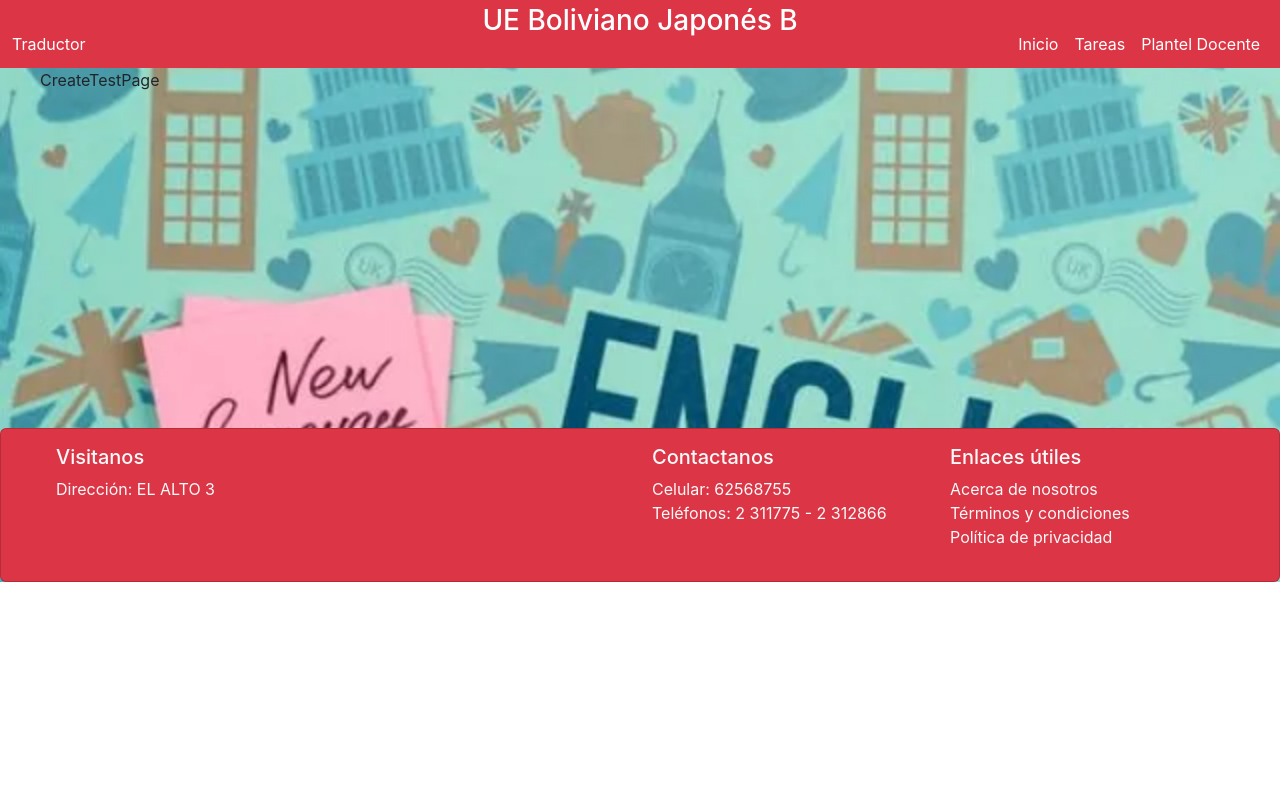
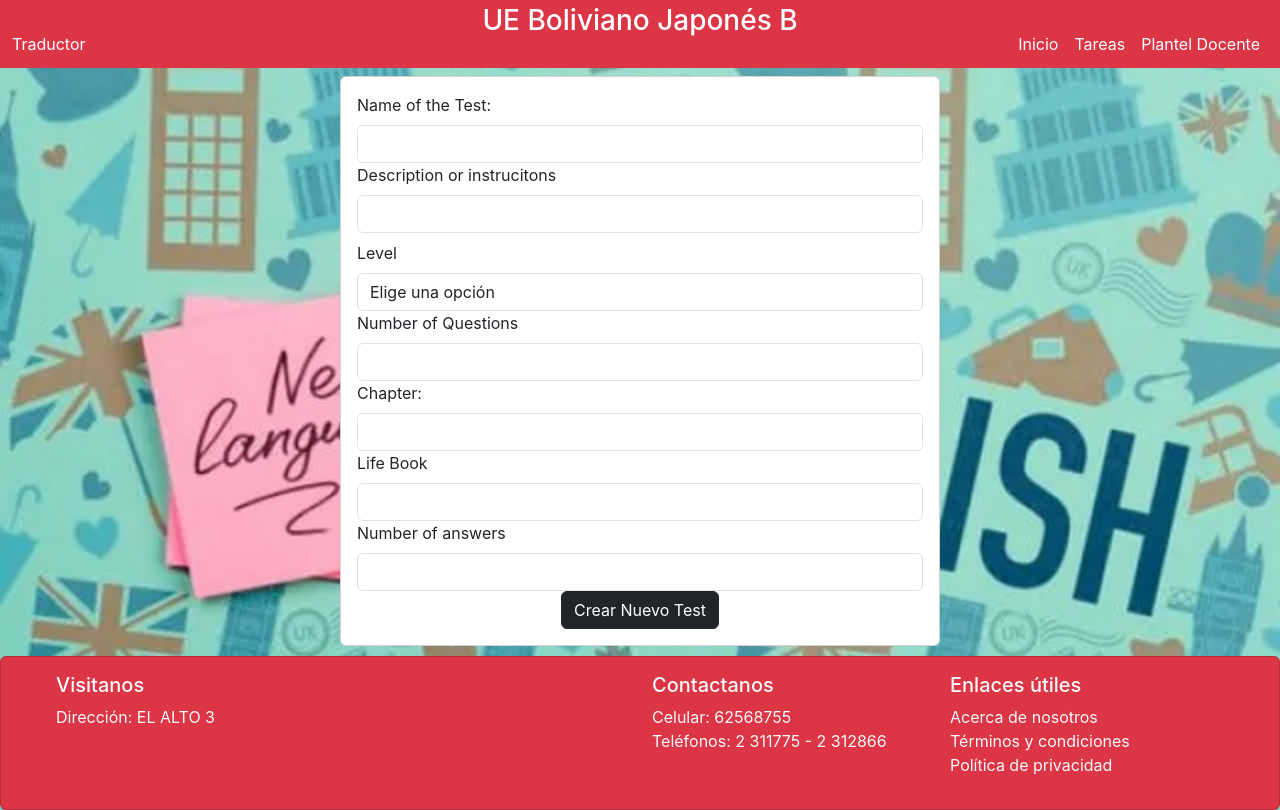
Before and after one commit to Ronald803/boliviano-japones, a React (Create React App) app: page /create-test in a window 1280 px wide. Built offline with nearby package versions, Linux system fonts and the light colour scheme.

Commit message:
create test page added

```diff
--- a/src/components/CreateQuestionsForm.js
+++ b/src/components/CreateQuestionsForm.js
@@ -1,6 +1,6 @@
 import React from 'react'
 import successAlert from './alerts/successAlert'
-import { saveQuestionsBackend } from '../axiosRequests/testsRequests';
+import { saveQuestionsBackend } from '../axiosRequests/testRequests';
 import { useNavigate } from 'react-router-dom';
 
 function CreateQuestionsForm(props) {
--- /dev/null
+++ b/src/components/CreateTestForm.js
@@ -0,0 +1,95 @@
+import React, { useEffect, useState } from 'react'
+//import { getClassesBackend } from '../axiosRequests/classesRequests'
+import errorAlert from './alerts/errorAlert'
+import { postNewTestBackend } from '../axiosRequests/testRequests'
+
+function CreateTestForm(props) {
+  const {infoTest,createTest} = props
+  const [newTest, setNewTest] = useState({
+    name:"",
+    description:"",
+    level: "",
+    questions:0,
+    chapter:"",
+    lifeBook:0,
+    numberOfAnswers:0,
+    testID: "1"
+  })
+  const handleChange = (e) => {
+    setNewTest({
+      ...newTest,
+      [e.target.name]: e.target.value
+    })
+  }
+  const handleSubmit = async (e) => {
+    e.preventDefault();
+    for(const property in newTest){
+      if(!newTest[property]){
+        return errorAlert("Todos los datos son necesarios para crear un nuevo examen")
+      }
+    }
+    console.log(newTest);
+    postNewTestBackend(newTest)
+      .then(answer=>{
+        console.log(answer);
+        console.log(answer.data._id);
+        setNewTest({...newTest,testID:answer.data._id})
+        console.log(newTest);
+        infoTest(newTest);
+        createTest(true);
+      })
+      .catch(e=>{console.log(e)})
+  }
+  const allLevels = ["1ero Sec.","2do Sec.","3ero Sec.","4to Sec.","5to Sec.","6to Sec."]
+  return (
+    <div className='card mt-2' style={{"maxWidth":"600px","marginLeft":"auto","marginRight":"auto"}}>
+        <div className='card-body'>
+            <form onSubmit={handleSubmit}>
+                <div className=''>
+                    <label className='form-label' htmlFor='name'>Name of the Test:</label>
+                    <input className='form-control' type='text' id='name' name='name' onChange={handleChange}/>
+                </div>
+                <div className=''>
+                    <label className='form-label' htmlFor='description'>Description or instrucitons</label>
+                    <input className='form-control' type='text' id='description' name='description' onChange={handleChange}/>
+                </div>
+                <div className='mt-2'>
+                    <label htmlFor='level' className='form-label'>Level</label>
+                    <select
+                        name='level'
+                        id='level'
+                        onChange={handleChange}
+                        className=' form-control'
+                    >
+                      <option value="">Elige una opción</option>
+                      {
+                        allLevels.map((level,index)=>{
+                          return ( <option value={level} key={index}>{level}</option> )
+                        })
+                      }
+                    </select>
+                </div>
+                <div className=''>
+                    <label className='form-label' htmlFor='questions'>Number of Questions</label>
+                    <input className='form-control' type='number' id='questions' name='questions' onChange={handleChange}/>
+                </div>
+                <div className=''>
+                    <label className='form-label' htmlFor='chapter'>Chapter:</label>
+                    <input className='form-control' type='text' id='chapter' name='chapter' onChange={handleChange}/>
+                </div>
+                <div className=''>
+                    <label className='form-label' htmlFor='lifeBook'>Life Book</label>
+                    <input className='form-control' type='number' id='lifeBook' name='lifeBook' onChange={handleChange}/>
+                </div>
+                <div className=''>
+                    <label className='form-label' htmlFor='numberOfAnswers'>Number of answers</label>
+                    <input className='form-control' type='text' id='numberOfAnswers' name='numberOfAnswers' onChange={handleChange}/>
+                </div>
+                <div className='text-center'><button className='btn btn-dark'>Crear Nuevo Test</button></div>
+            </form>
+        </div>
+    </div>
+  )
+}
+
+export default CreateTestForm
--- a/src/pages/CreateTestPage.js
+++ b/src/pages/CreateTestPage.js
@@ -1,8 +1,20 @@
-import React from 'react'
+import React, { useState } from 'react'
+import CreateTestForm from '../components/CreateTestForm'
+import CreateQuestionsForm from '../components/CreateQuestionsForm'
 
 function CreateTestPage() {
-  return (
-    <div>CreateTestPage</div>
+  console.log("create test page");
+  const [creatingQuestions, setCreatingQuestions] = useState(false)
+  const [testInfoForm, setTestInforForm] = useState(false)
+    return (
+    <div>
+        {
+          creatingQuestions?
+          <CreateQuestionsForm data={testInfoForm}/>
+          :
+          <CreateTestForm infoTest={setTestInforForm} createTest={setCreatingQuestions}/>
+        }
+    </div>
   )
 }
 
```
